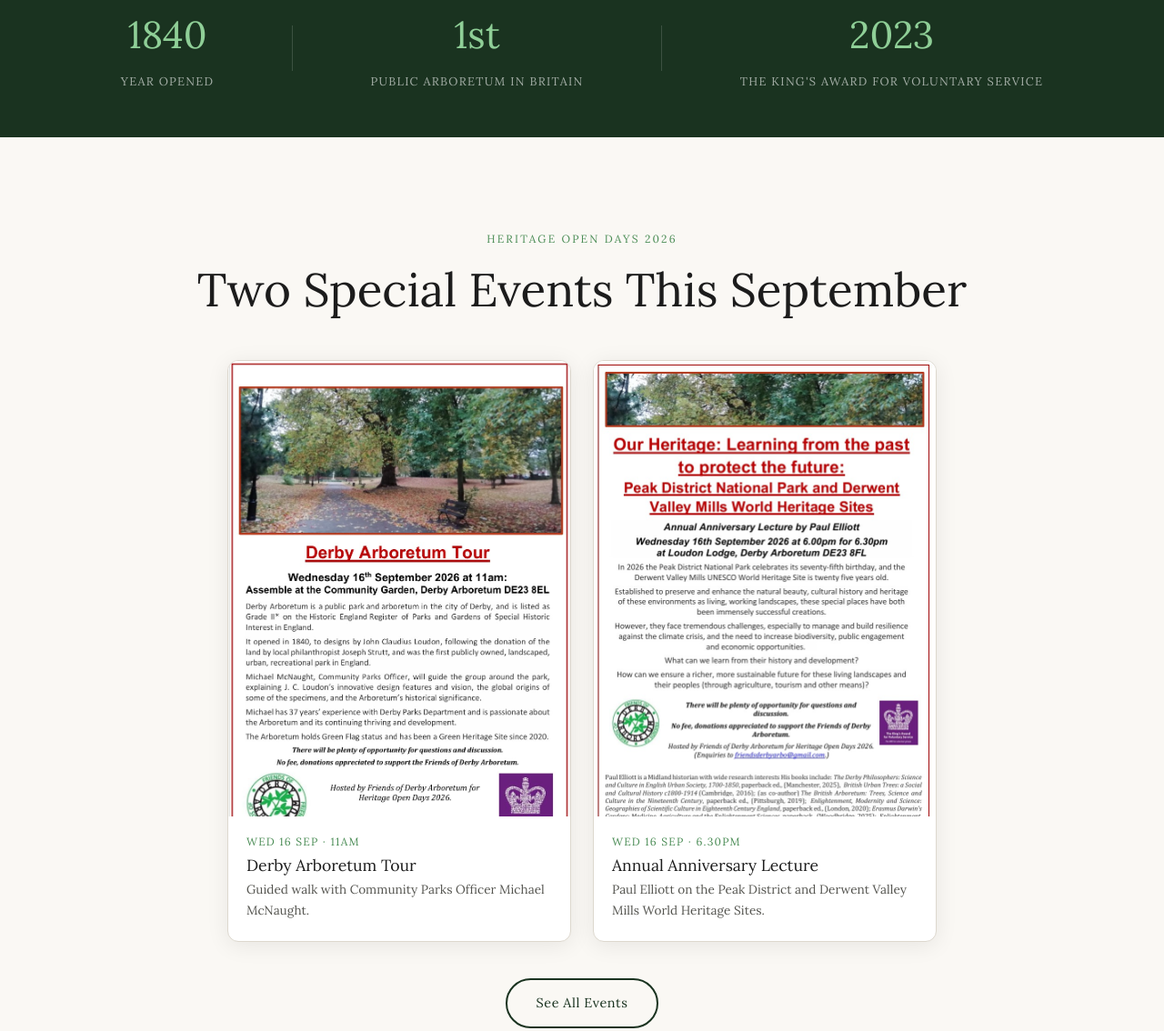
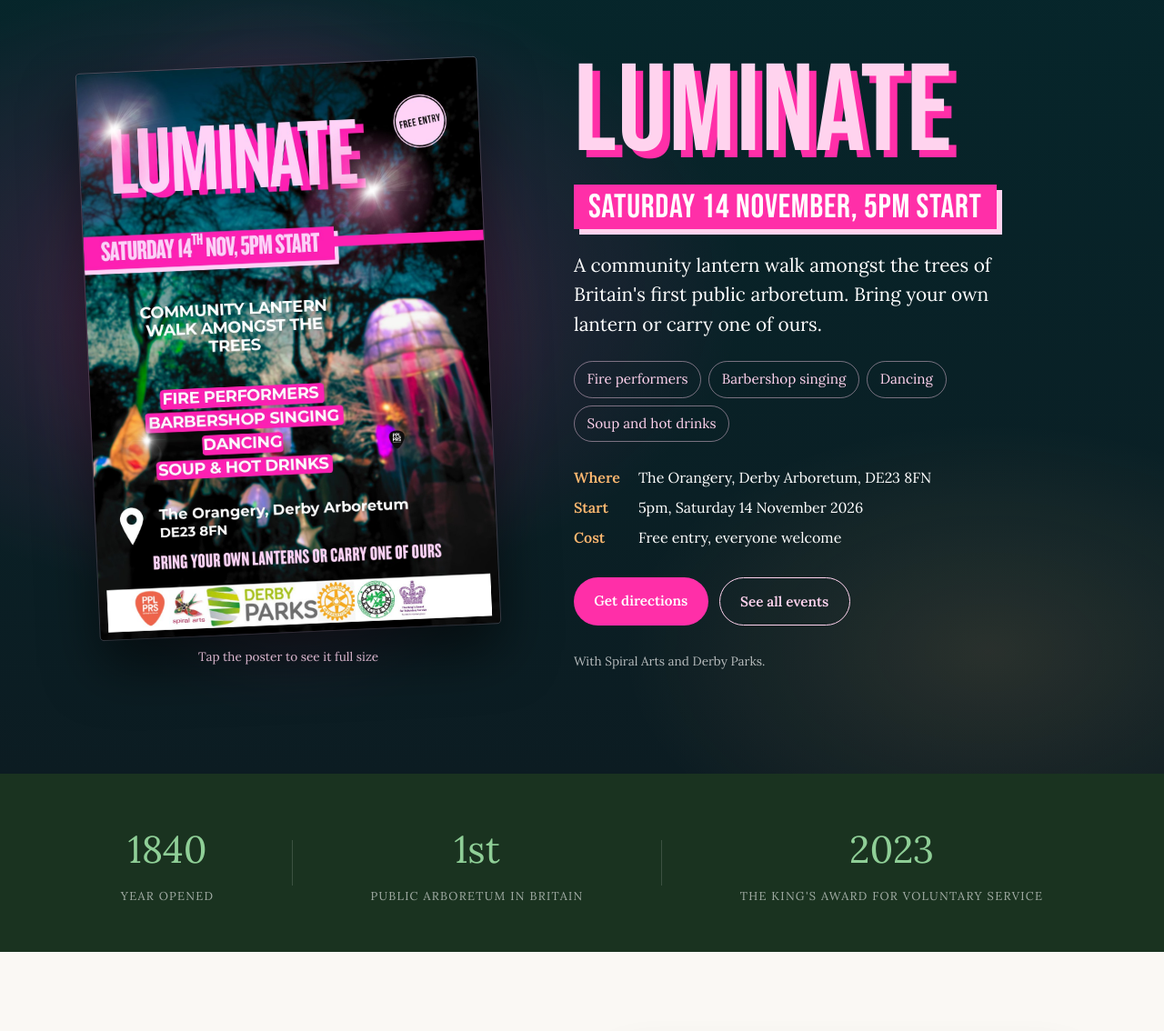
Before and after one commit to PeterDMarshall01/friends-of-derby-arboretum, a plain HTML site: page index.html in a window 1280 px wide. Shown: the part 845-1979 px from the top of the page at 91% size. Drawn offline with Linux system fonts and the light colour scheme.

Commit message:
Luminate 2026 Poster

```diff
--- a/index.html
+++ b/index.html
@@ -6,58 +6,175 @@
   <title>Friends of Derby Arboretum</title>
   <link rel="preconnect" href="https://fonts.googleapis.com">
   <link rel="preconnect" href="https://fonts.gstatic.com" crossorigin>
-  <link href="https://fonts.googleapis.com/css2?family=DM+Sans:wght@400;500&family=DM+Serif+Display&family=Lora:ital,wght@0,400;0,600;1,400&display=swap" rel="stylesheet">
+  <link href="https://fonts.googleapis.com/css2?family=Bebas+Neue&family=DM+Sans:wght@400;500;700&family=DM+Serif+Display&family=Lora:ital,wght@0,400;0,600;1,400&display=swap" rel="stylesheet">
   <link rel="stylesheet" href="style.css"/>
   <style>
-    /* ── Heritage Open Days poster grid ─────────────────────────── */
-    #heritage-open-days { scroll-margin-top: calc(var(--nav-h) + 1rem); }
-    .hod-grid {
+    /* ── Luminate 2026 feature ───────────────────────────────────── */
+    .luminate {
+      --lum-night: #0c1c22;
+      --lum-deep: #06262b;
+      --lum-pink: #ff2fa8;
+      --lum-blush: #ffd3ee;
+      --lum-glow: #ffb870;
+      position: relative;
+      overflow: hidden;
+      scroll-margin-top: calc(var(--nav-h, 72px) + 1rem);
+      background:
+        radial-gradient(60% 55% at 22% 40%, rgba(255,47,168,0.22), transparent 70%),
+        radial-gradient(45% 40% at 85% 85%, rgba(255,184,112,0.12), transparent 70%),
+        linear-gradient(180deg, var(--lum-deep) 0%, var(--lum-night) 100%);
+      color: #fff;
+      padding: clamp(4rem, 9vw, 7rem) 1.25rem;
+    }
+    .luminate-inner {
+      max-width: 1120px;
+      margin: 0 auto;
       display: grid;
-      grid-template-columns: repeat(auto-fit, minmax(340px, 1fr));
-      max-width: 780px;
+      grid-template-columns: minmax(0, 5fr) minmax(0, 6fr);
+      gap: clamp(2.5rem, 6vw, 5rem);
+      align-items: center;
+    }
+
+    /* The poster, hung like a lantern */
+    .luminate-poster {
+      position: relative;
+      display: block;
+      width: 100%;
+      max-width: 440px;
       margin: 0 auto;
-      gap: 1.5rem;
+      padding: 0;
+      border: 0;
+      background: none;
+      cursor: zoom-in;
+      transform: rotate(-2.5deg);
+      transition: transform 0.4s ease;
     }
-    .hod-card {
-      background: var(--white);
-      border-radius: var(--radius);
-      border: 1px solid var(--border);
-      box-shadow: var(--shadow);
-      overflow: hidden;
+    .luminate-poster::before {
+      content: "";
+      position: absolute;
+      inset: -8%;
+      border-radius: 50%;
+      background: radial-gradient(closest-side, rgba(255,47,168,0.55), rgba(255,47,168,0) 100%);
+      filter: blur(30px);
+      z-index: 0;
+      animation: lanternGlow 5s ease-in-out infinite;
+    }
+    .luminate-poster img {
+      position: relative;
+      z-index: 1;
+      display: block;
+      width: 100%;
+      height: auto;
+      border-radius: 4px;
+      box-shadow: 0 30px 60px rgba(0,0,0,0.55), 0 0 0 1px rgba(255,211,238,0.25);
+    }
+    .luminate-poster:hover,
+    .luminate-poster:focus-visible { transform: rotate(0deg) scale(1.02); }
+    .luminate-poster:focus-visible { outline: 3px solid var(--lum-blush); outline-offset: 8px; }
+    .luminate-poster-hint {
+      position: relative;
+      z-index: 1;
+      display: block;
+      margin-top: 1rem;
+      font-size: 0.85rem;
+      color: var(--lum-blush);
+      text-align: center;
+      opacity: 0.85;
+    }
+    @keyframes lanternGlow {
+      0%, 100% { opacity: 0.75; transform: scale(1); }
+      50%      { opacity: 1;    transform: scale(1.06); }
+    }
+
+    /* Text column */
+    .luminate-title {
+      font-family: 'Bebas Neue', 'Oswald', 'Arial Narrow', sans-serif;
+      font-weight: 400;
+      font-size: clamp(4.5rem, 12vw, 8.5rem);
+      line-height: 0.85;
+      letter-spacing: 0.01em;
+      color: var(--lum-blush);
+      text-transform: uppercase;
+      text-shadow: 0.06em 0.06em 0 var(--lum-pink);
+      margin: 0 0 1.25rem;
+    }
+    .luminate-date {
+      display: inline-block;
+      font-family: 'Bebas Neue', 'Oswald', 'Arial Narrow', sans-serif;
+      font-size: clamp(1.6rem, 3.4vw, 2.3rem);
+      line-height: 1;
+      letter-spacing: 0.02em;
+      background: var(--lum-pink);
+      color: #fff;
+      padding: 0.45rem 1rem 0.35rem;
+      margin: 0 0 1.5rem;
+      box-shadow: 6px 6px 0 var(--lum-blush);
+    }
+    .luminate-lede {
+      font-size: clamp(1.1rem, 2vw, 1.3rem);
+      line-height: 1.55;
+      color: #fff;
+      max-width: 36ch;
+      margin: 0 0 1.5rem;
+    }
+    .luminate-programme {
+      list-style: none;
+      margin: 0 0 1.75rem;
+      padding: 0;
       display: flex;
-      flex-direction: column;
-      cursor: zoom-in;
-      transition: transform 0.25s, box-shadow 0.25s;
-      text-align: left;
-      padding: 0;
-      font: inherit;
-      color: inherit;
+      flex-wrap: wrap;
+      gap: 0.5rem;
     }
-    .hod-card:hover { transform: translateY(-5px); box-shadow: var(--shadow-lg); }
-    .hod-thumb-wrap {
-      width: 100%;
-      aspect-ratio: 3/4;
-      overflow: hidden;
+    .luminate-programme li {
+      font-size: 0.95rem;
+      font-weight: 500;
+      padding: 0.4rem 0.85rem;
+      border: 1px solid rgba(255,211,238,0.45);
+      border-radius: 999px;
+      color: var(--lum-blush);
     }
-    .hod-thumb-wrap img {
-      width: 100%;
-      height: 100%;
-      object-fit: cover;
-      object-position: top center;
-      transition: transform 0.5s ease;
+    .luminate-facts {
+      display: grid;
+      grid-template-columns: auto 1fr;
+      gap: 0.6rem 1.25rem;
+      margin: 0 0 2rem;
+      font-size: 1rem;
+      line-height: 1.45;
     }
-    .hod-card:hover .hod-thumb-wrap img { transform: scale(1.06); }
-    .hod-body { padding: 1.1rem 1.25rem 1.35rem; }
-    .hod-meta {
-      font-size: 0.75rem;
-      letter-spacing: 0.1em;
-      text-transform: uppercase;
-      color: var(--green-light);
-      margin-bottom: 0.35rem;
+    .luminate-facts dt { color: var(--lum-glow); font-weight: 700; }
+    .luminate-facts dd { margin: 0; color: #fff; }
+    .luminate-facts a { color: #fff; text-underline-offset: 3px; }
+    .luminate-facts a:hover { color: var(--lum-blush); }
+    .luminate-actions { display: flex; flex-wrap: wrap; gap: 0.75rem; }
+    .luminate .btn-lum {
+      display: inline-block;
+      font-weight: 700;
+      font-size: 0.95rem;
+      padding: 0.8rem 1.4rem;
+      border-radius: 999px;
+      text-decoration: none;
+      transition: background 0.2s, color 0.2s;
     }
-    .hod-body h3 { color: var(--ink); font-size: 1.1rem; margin-bottom: 0.3rem; }
-    .hod-body p { font-size: 0.85rem; margin-bottom: 0; }
-    .delay-3 { transition-delay: 0.45s; }
+    .luminate .btn-lum-solid { background: var(--lum-pink); color: #fff; }
+    .luminate .btn-lum-solid:hover { background: #e01890; }
+    .luminate .btn-lum-ghost { border: 1px solid var(--lum-blush); color: var(--lum-blush); }
+    .luminate .btn-lum-ghost:hover { background: var(--lum-blush); color: var(--lum-night); }
+    .luminate .btn-lum:focus-visible { outline: 3px solid #fff; outline-offset: 3px; }
+    .luminate-partners {
+      margin: 1.75rem 0 0;
+      font-size: 0.85rem;
+      color: rgba(255,255,255,0.7);
+    }
+
+    @media (max-width: 820px) {
+      .luminate-inner { grid-template-columns: 1fr; }
+      .luminate-copy { order: -1; }
+      .luminate-poster { max-width: 360px; }
+    }
+    @media (prefers-reduced-motion: reduce) {
+      .luminate-poster::before { animation: none; }
+      .luminate-poster { transition: none; }
+    }
 
     /* ── Hero ribbon ─────────────────────────────────────────────── */
     .hero-ribbon {
@@ -85,17 +202,14 @@
     }
     .hero-ribbon a:hover { color: #000; }
 
-    /* ── Luminate Festival save-the-date ribbon ────────────────────── */
+    /* ── Luminate hero ribbon ───────────────────────────────────── */
     .hero-ribbon.luminate-ribbon {
-      display: block;
-      margin-top: 0.75rem;
-      background: var(--green, #2f4a3c);
+      background: #ff2fa8;
+      border-color: rgba(255,255,255,0.25);
       color: #fff;
     }
-    .hero-ribbon.luminate-ribbon a {
-      color: #fff;
-    }
-    .hero-ribbon.luminate-ribbon a:hover { color: #e6e6e6; }
+    .hero-ribbon.luminate-ribbon a { color: #fff; }
+    .hero-ribbon.luminate-ribbon a:hover { color: #ffd3ee; }
 
     /* ── Footer social links ─────────────────────────────────────── */
     .footer-social {
@@ -196,16 +310,54 @@
       <h2 class="hero-eyebrow" style="margin-top: 2.5rem;">Britain's First Public Arboretum · Est. 1840</h2>
 
       <!-- HERO RIBBON -->
-      <div class="hero-ribbon">
-        🍂 Heritage Open Days 2026 — two special events this September. <a href="#heritage-open-days">See what's on →</a>
-      </div>
-
-      <!-- LUMINATE FESTIVAL RIBBON -->
       <div class="hero-ribbon luminate-ribbon">
-        ✨ Save the date: Luminate Festival — Saturday 14 November 2026. <a href="events.html">More details soon →</a>
+        🏮 Luminate lantern walk, Saturday 14 November, 5pm. Free entry. <a href="#luminate">See what's on</a>
       </div>
     </div>
 
+  </section>
+
+  <!-- LUMINATE 2026 -->
+  <section class="luminate" id="luminate" aria-labelledby="luminate-title">
+    <div class="luminate-inner">
+
+      <div class="luminate-poster-col">
+        <button type="button" class="luminate-poster" data-poster-img="images/Luminate2026Poster.jpg" data-poster-alt="Luminate poster: community lantern walk amongst the trees, Saturday 14 November, 5pm start, The Orangery, Derby Arboretum, DE23 8FN. Free entry.">
+          <img src="images/Luminate2026Poster.jpg" alt="Luminate 2026 poster" width="1200" height="1698" loading="eager">
+        </button>
+        <span class="luminate-poster-hint">Tap the poster to see it full size</span>
+      </div>
+
+      <div class="luminate-copy">
+        <h2 class="luminate-title" id="luminate-title">Luminate</h2>
+        <p class="luminate-date">Saturday 14 November, 5pm start</p>
+        <p class="luminate-lede">A community lantern walk amongst the trees of Britain's first public arboretum. Bring your own lantern or carry one of ours.</p>
+
+        <ul class="luminate-programme" aria-label="What's happening">
+          <li>Fire performers</li>
+          <li>Barbershop singing</li>
+          <li>Dancing</li>
+          <li>Soup and hot drinks</li>
+        </ul>
+
+        <dl class="luminate-facts">
+          <dt>Where</dt>
+          <dd>The Orangery, Derby Arboretum, DE23 8FN</dd>
+          <dt>Start</dt>
+          <dd>5pm, Saturday 14 November 2026</dd>
+          <dt>Cost</dt>
+          <dd>Free entry, everyone welcome</dd>
+        </dl>
+
+        <div class="luminate-actions">
+          <a class="btn-lum btn-lum-solid" href="https://www.google.com/maps/search/?api=1&amp;query=The+Orangery+Derby+Arboretum+DE23+8FN" target="_blank" rel="noopener">Get directions</a>
+          <a class="btn-lum btn-lum-ghost" href="events.html">See all events</a>
+        </div>
+
+        <p class="luminate-partners">With <a href="https://spiral-art.blogspot.com/" target="_blank" rel="noopener">Spiral Arts</a> and Derby Parks.</p>
+          </div>
+
+    </div>
   </section>
 
   <!-- INTRO STRIP -->
@@ -226,44 +378,6 @@
           <span class="stat-num">2023</span>
           <span class="stat-label">The King's Award for Voluntary Service</span>
         </div>
-      </div>
-    </div>
-  </section>
-
-  <!-- HERITAGE OPEN DAYS POSTERS -->
-  <section class="section hod-teaser" id="heritage-open-days">
-    <div class="container">
-      <div class="section-header animate-in">
-        <span class="section-tag">Heritage Open Days 2026</span>
-        <h2>Two Special Events This September</h2>
-      </div>
-      <div class="hod-grid">
-
-        <button type="button" class="hod-card animate-in" data-poster-img="images/MicksTour2026.jpg" data-poster-alt="Derby Arboretum Tour, Wednesday 16th September 2026 at 11am">
-          <div class="hod-thumb-wrap">
-            <img src="images/MicksTour2026.jpg" alt="Derby Arboretum Tour poster">
-          </div>
-          <div class="hod-body">
-            <div class="hod-meta">Wed 16 Sep · 11am</div>
-            <h3>Derby Arboretum Tour</h3>
-            <p>Guided walk with Community Parks Officer Michael McNaught.</p>
-          </div>
-        </button>
-
-        <button type="button" class="hod-card animate-in delay-1" data-poster-img="images/PaulsTalk2026.jpg" data-poster-alt="Our Heritage: Learning from the Past to Protect the Future, Annual Anniversary Lecture by Paul Elliott, Wednesday 16th September 2026 at 6pm for 6.30pm">
-          <div class="hod-thumb-wrap">
-            <img src="images/PaulsTalk2026.jpg" alt="Annual Anniversary Lecture by Paul Elliott poster">
-          </div>
-          <div class="hod-body">
-            <div class="hod-meta">Wed 16 Sep · 6.30pm</div>
-            <h3>Annual Anniversary Lecture</h3>
-            <p>Paul Elliott on the Peak District and Derwent Valley Mills World Heritage Sites.</p>
-          </div>
-        </button>
-
-      </div>
-      <div class="section-footer">
-        <a href="events.html" class="btn btn-outline-dark">See All Events</a>
       </div>
     </div>
   </section>
@@ -378,7 +492,7 @@
     <div class="poster-modal-card">
       <button class="poster-modal-close" id="posterClose" aria-label="Close poster">&#x2715;</button>
       <div class="poster-modal-img-wrap">
-        <img id="posterModalImg" src="images/LitterPickPoster.jpg" alt="Litter Pick poster — Sunday 6th September 2026 at 12 Midday. Free event." />
+        <img id="posterModalImg" src="images/Luminate2026.jpg" alt="Luminate poster" />
       </div>
       <div class="poster-modal-footer">
       </div>
@@ -409,15 +523,13 @@
         if (e.key === 'Escape') closeModal();
       });
 
-      // Heritage Open Days poster cards
-      document.querySelectorAll('.hod-card').forEach(function (card) {
+      // Clickable event posters
+      document.querySelectorAll('[data-poster-img]').forEach(function (card) {
         card.addEventListener('click', function () {
           openModal(card.getAttribute('data-poster-img'), card.getAttribute('data-poster-alt'));
         });
       });
 
-      // Show the litter pick poster automatically on page load
-      // openModal(modalImg.getAttribute('src'), modalImg.getAttribute('alt'));
     })();
   </script>
 </body>
```
Also changed, not shown: events.html (+8 -35 lines), news.html (+4 -16 lines), images/Luminate2026Poster.jpg (added), 1 other file.
